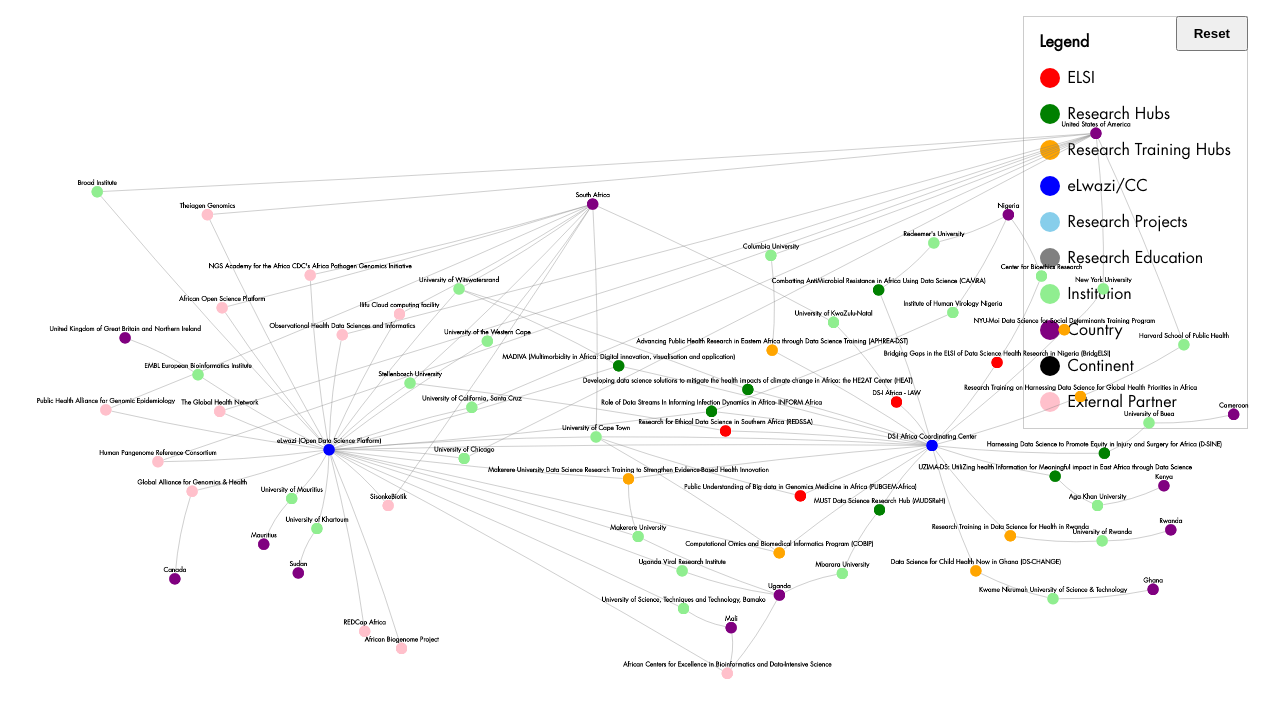
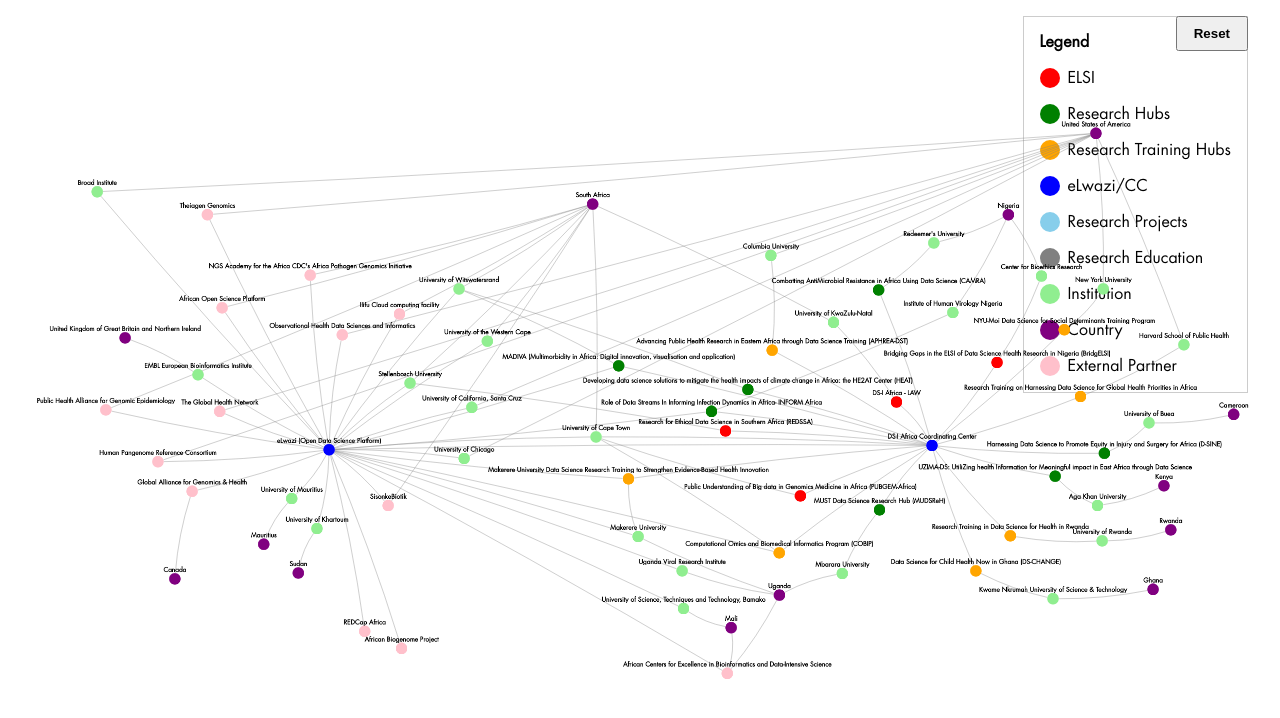
Before and after one commit to github-dsiafrica/CytoscapePartnerships, a website built with Vite: page index.html in a window 1280 px wide. Built offline with nearby package versions, Linux system fonts and the light colour scheme.

Commit message:
Removes continent.

```diff
--- a/index.html
+++ b/index.html
@@ -56,10 +56,6 @@
 					</li>
 					<li>
 						<div></div>
-						Continent
-					</li>
-					<li>
-						<div></div>
 						External Partner
 					</li>
 				</ul>
--- a/style.css
+++ b/style.css
@@ -278,8 +278,5 @@
 	background: purple;
 }
 .legend li:nth-child(9) div {
-	background: black;
-}
-.legend li:nth-child(10) div {
 	background: pink;
 }
```
